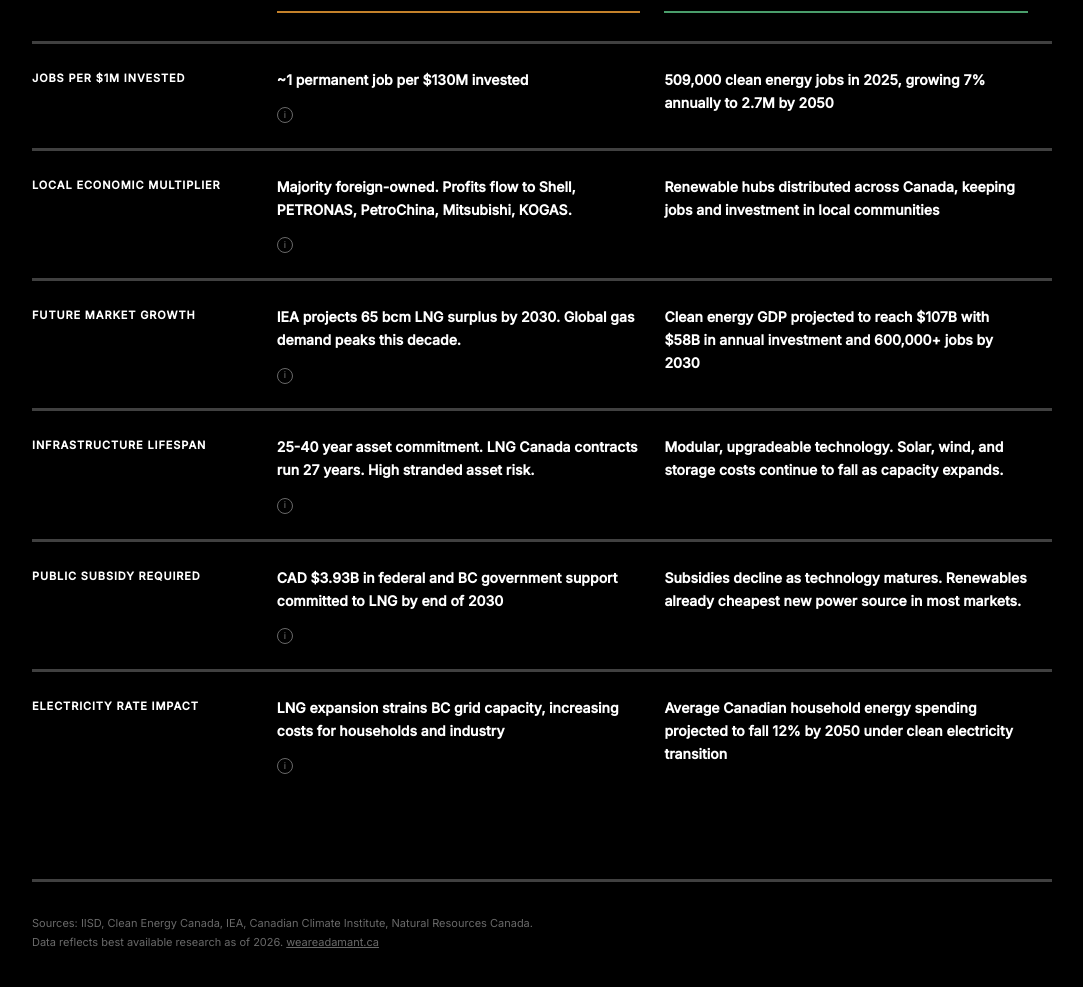
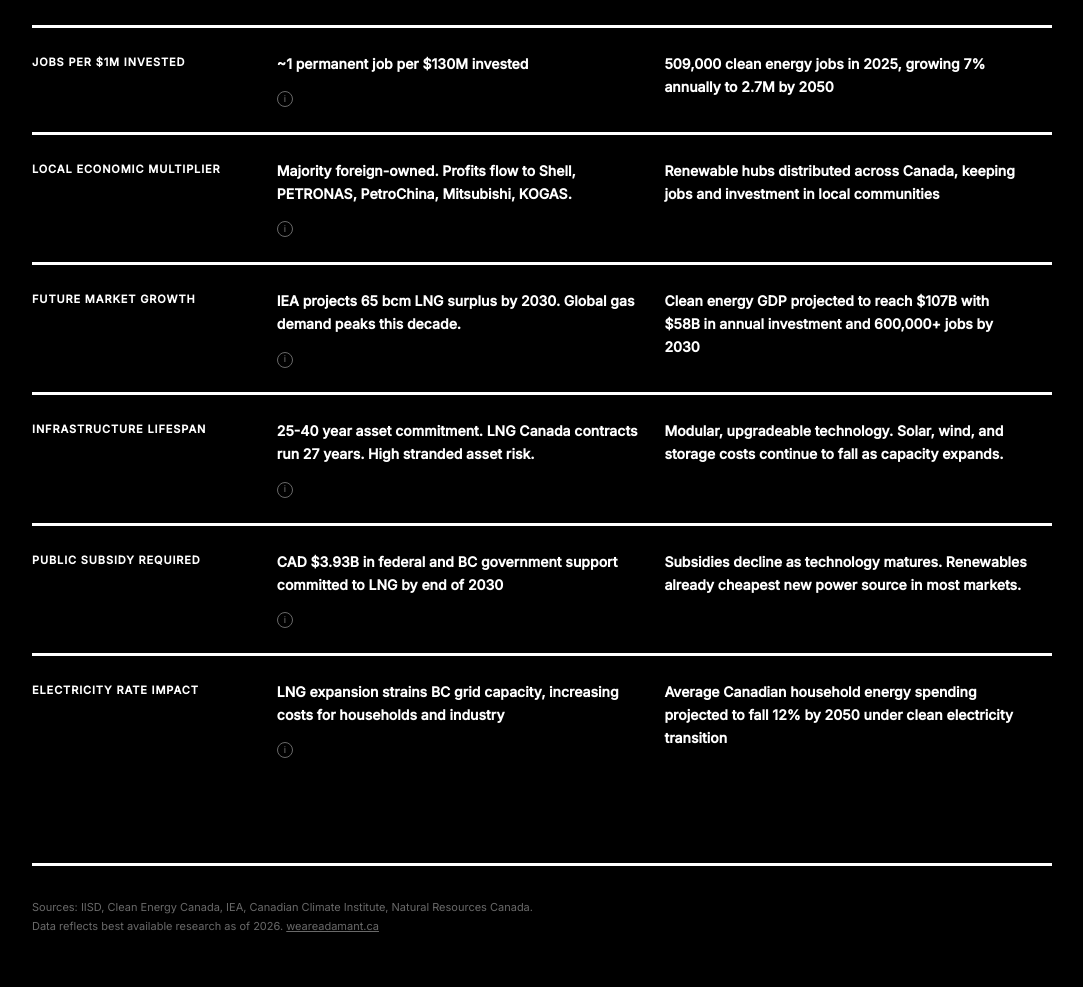
Before and after one commit to shaneisadamant/adamant-comparison-dashboard, a plain HTML site: page index.html in a window 1280 px wide. Shown: the part 345-1332 px from the top of the page, without its empty margins (98-1181 px from the left). Drawn offline with Linux system fonts and the light colour scheme.

Commit message:
Update index.html

```diff
--- a/index.html
+++ b/index.html
@@ -114,13 +114,11 @@
     }
 
     .col-header-divider {
-      height: 2px;
-      margin-top: 14px;
-      border: none;
+      display: none;
     }
 
     tbody tr {
-      border-top: 3px solid rgba(255,255,255,0.25);
+      border-top: 3px solid var(--white);
       transition: background 0.15s;
     }
 
@@ -202,7 +200,7 @@
     .dashboard-footer {
       margin-top: 80px;
       padding-top: 32px;
-      border-top: 3px solid rgba(255,255,255,0.25);
+      border-top: 3px solid var(--white);
       color: var(--grey);
       font-size: 11px;
       line-height: 1.7;
```
